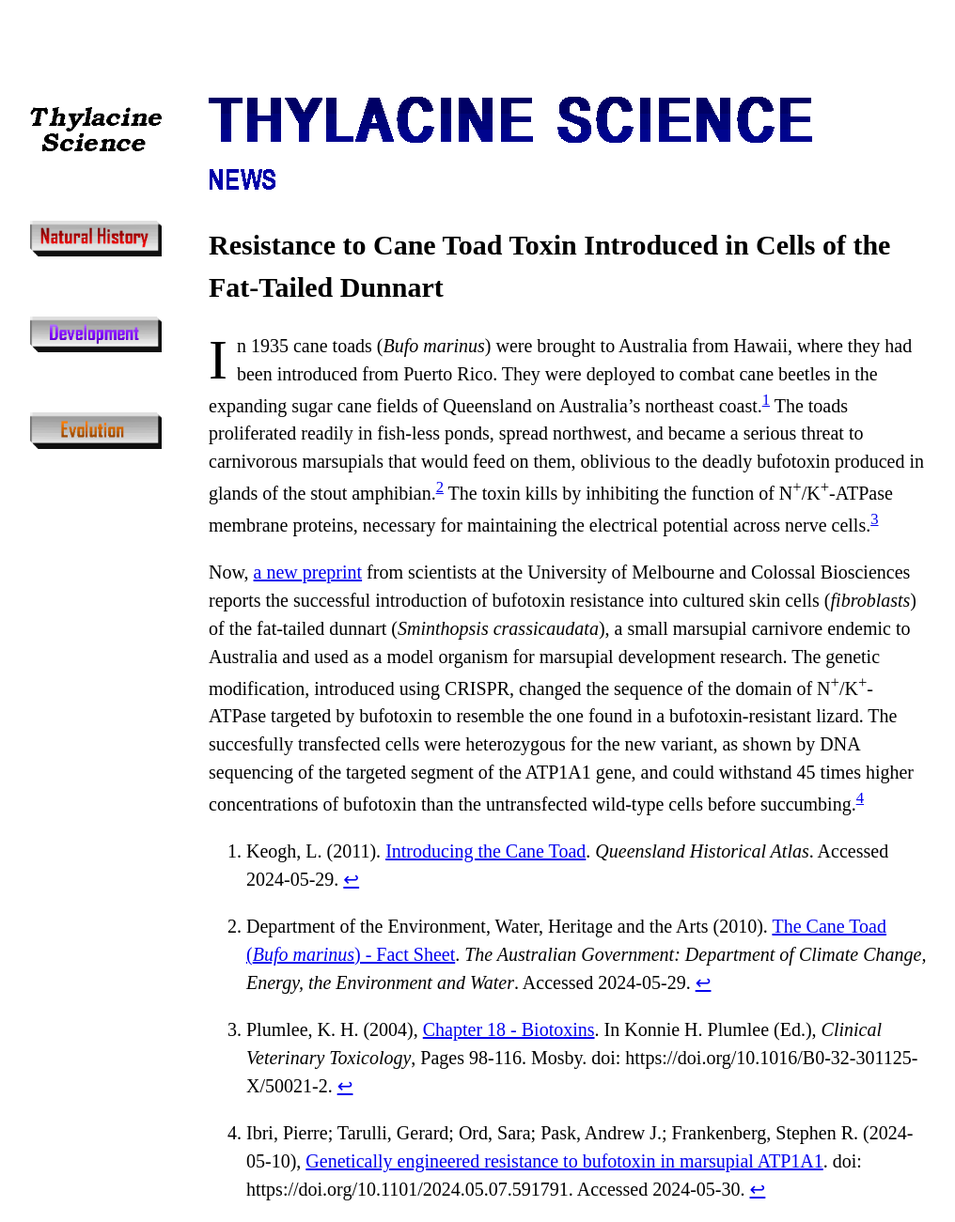
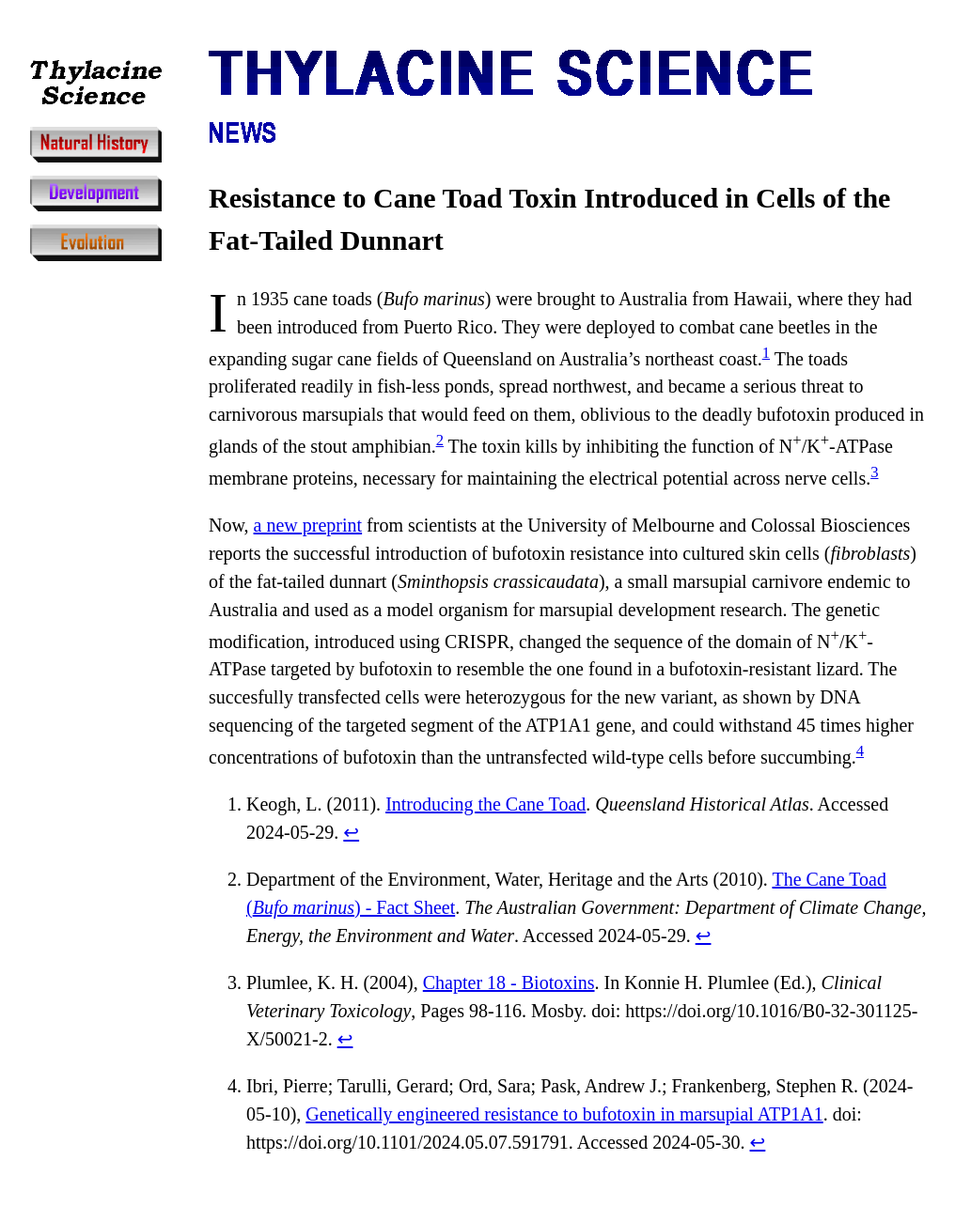
Before and after one commit to ljdnielsen/ljdnielsen.github.io, a Jekyll site: the page built from README.md, in a window 1280 px wide. Shown: the whole page at 94% size, without its empty margins (36-1052 px from the left). Built offline with Jekyll 4.4.1, drawn with Linux system fonts in a browser that asks for light colours; our own code applies the rules of GitHub Pages for plain Markdown files; after the commit the page ends 1251 px from its top, so only the background shows below that.

Commit message:
margin header

```diff
--- a/_layouts/default.html
+++ b/_layouts/default.html
@@ -27,9 +27,6 @@
             float: left;
             margin-right: 10px;
         }
-        img {
-            margin-top: 50px; /* Adjust the value as needed */
-        }
     </style>
 </head>
 <body>
```
Also changed, not shown: docs/pages/development/README.md (+1 -1 lines).
